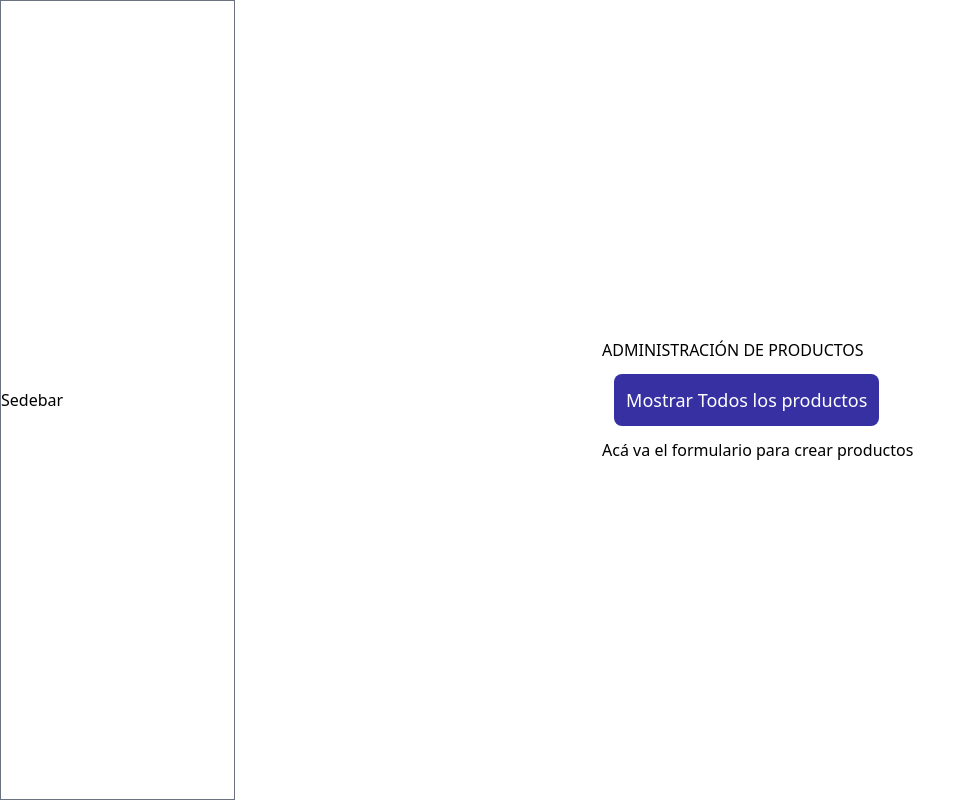
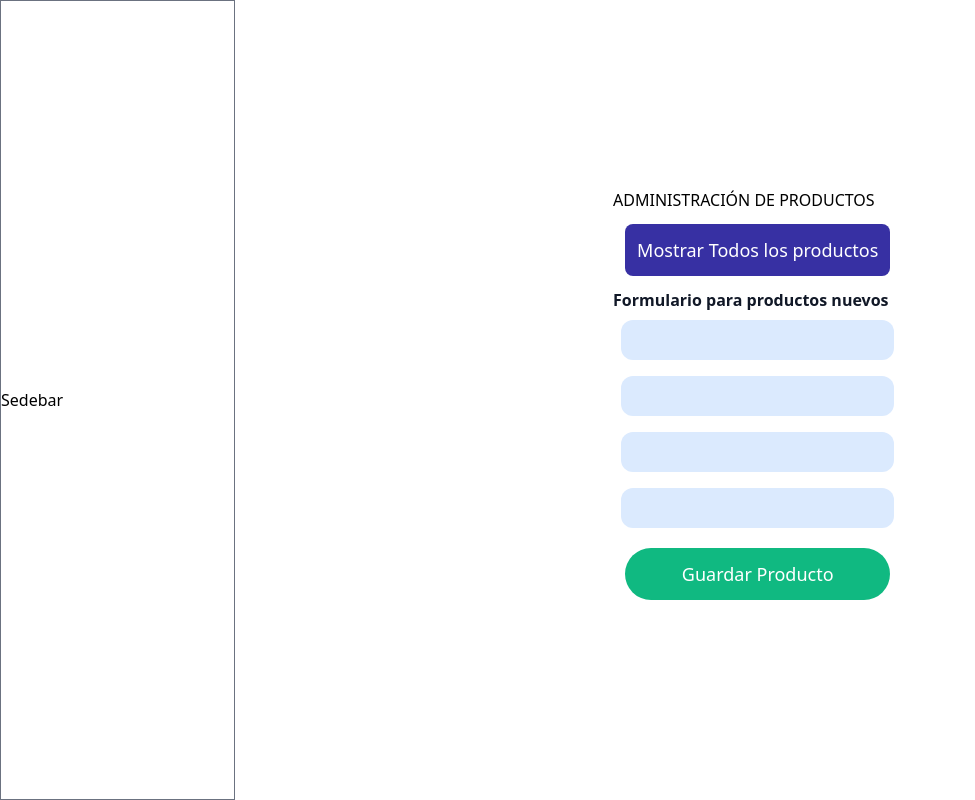
Before and after one commit to OscarHub90/Concesionario2021, a React (Create React App) app: page /admin/vehiculos in a window 1280 px wide. Both pictures are taken after a click on the button "Crear Nuevo Producto". Shown: the whole page, without its empty margins (0-975 px from the left). Built offline with nearby package versions, Linux system fonts and the light colour scheme.

Commit message:
Se crea el formulario para la creación de nuevos productos con 4 campos y se agrega useEffect para cambio de texto del botón princupal

```diff
--- a/src/pages/admin/Vehiculos.jsx
+++ b/src/pages/admin/Vehiculos.jsx
@@ -29,7 +29,17 @@ const TablaProdructos = () => {
 };
 
 const FormularioCreaciónProductos = () => {
-    return <div>Acá va el formulario para crear productos</div>
+    return (<div className="flex flex-col justify-center">
+            <h2 className="text-gray-900 font-extrabold">Formulario para productos nuevos</h2>
+            <form className= " grid grid-cols-1">
+                <input className="border-gray-700 bg-blue-100 m-2 p-2 rounded-xl" type="text" />
+                <input className="border-gray-700 bg-blue-100 m-2 p-2 rounded-xl" type="text" />
+                <input className="border-gray-700 bg-blue-100 m-2 p-2 rounded-xl" type="text" />
+                <input className="border-gray-700 bg-blue-100 m-2 p-2 rounded-xl" type="text" />
+                <button className="rounded-full  bg-green-500 hover:bg-green-700 p-3 m-3 text-lg text-white">Guardar Producto</button>
+            </form>
+          </div>
+    )
 };
 
 export default Vehiculos
```
